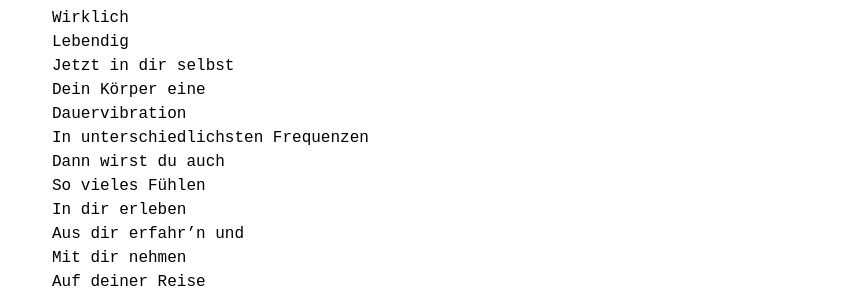
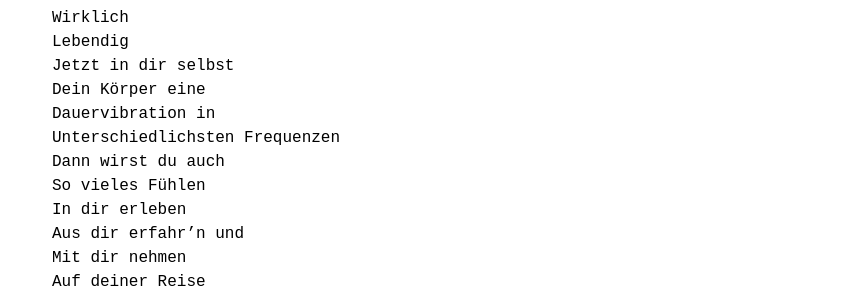
Before and after one commit to lebendigimsein/webpage, a Jekyll site: the page built from _posts/2023-06-15-lebendig.md, in a window 1280 px wide. Shown: the part 490-786 px from the top of the page, without its empty margins (208-1071 px from the left). Built offline with Jekyll 4.4.1, drawn with Linux system fonts in a browser that asks for light colours.

```diff
--- a/_posts/2023-06-15-lebendig.md
+++ b/_posts/2023-06-15-lebendig.md
@@ -24,8 +24,8 @@ Wirklich
 Lebendig
 Jetzt in dir selbst
 Dein Körper eine
-Dauervibration
-In unterschiedlichsten Frequenzen
+Dauervibration in
+Unterschiedlichsten Frequenzen
 Dann wirst du auch
 So vieles Fühlen
 In dir erleben
```
